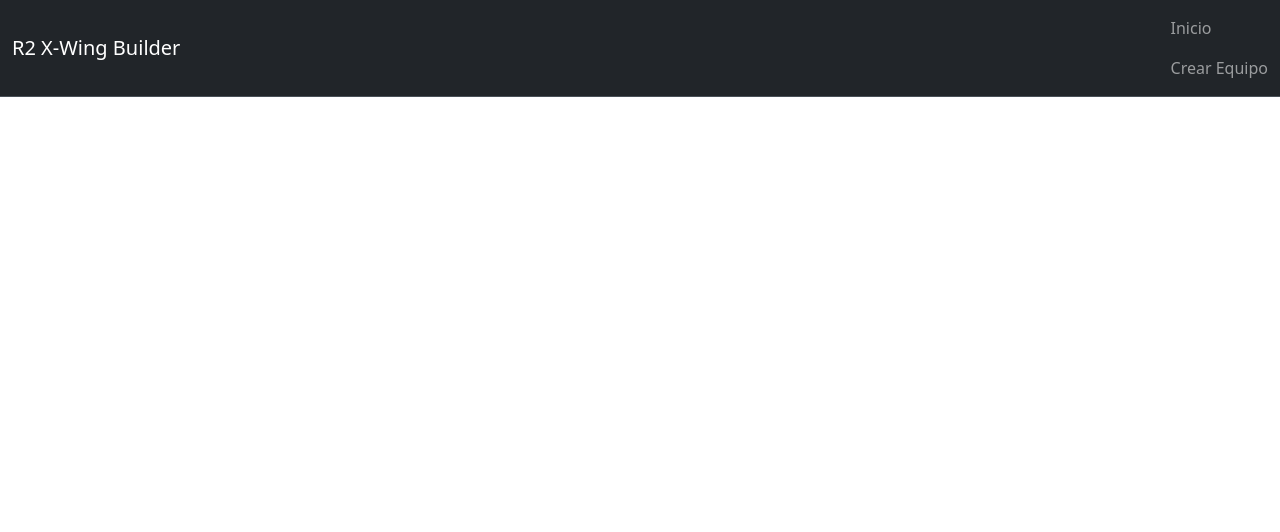
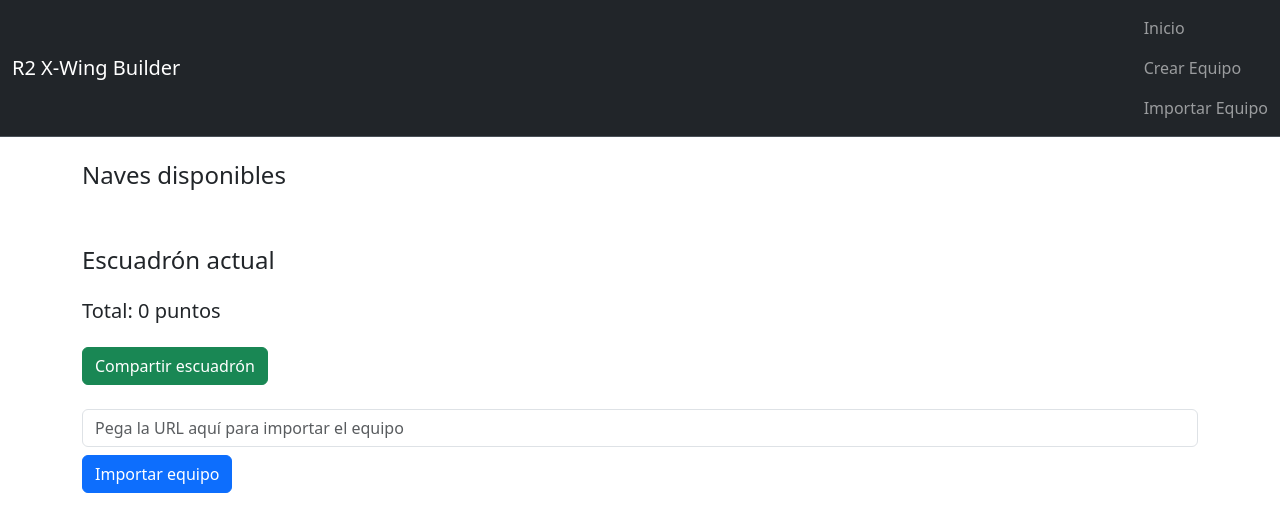
Before and after one commit to JuanBlancoEn/JuanBlancoEn.github.io, a React (Vite) app in the folder team-builder/: page /import in a window 1280 px wide. Shown: the top 532 px of the page. Built offline with nearby package versions, Linux system fonts and the light colour scheme; the HTML template or start-up script is replaced by a standard one.

Commit message:
Funcionalidad de importacion de equipos desde url y pagina de importacion de equipos

```diff
--- a/team-builder/src/App.jsx
+++ b/team-builder/src/App.jsx
@@ -5,6 +5,7 @@
 import CreateTeamPage from './pages/CreateTeamPage';
 import TeamDetailPage from './pages/TeamDetailPage';
 import Navbar from './components/Navbar';
+import ImportTeamPage from './pages/ImportTeamPage';
 
 
 function App() {
@@ -16,6 +17,7 @@
           <Route path="/" element={<HomePage />} />
           <Route path="/create" element={<CreateTeamPage />} />
           <Route path="/team/:id" element={<TeamDetailPage />} />
+          <Route path="/import" element={<ImportTeamPage />} /> {/* Ruta para importar equipo */}
         </Routes>
       </div>
     </Router>
--- a/team-builder/src/components/Navbar.jsx
+++ b/team-builder/src/components/Navbar.jsx
@@ -9,6 +9,9 @@
         <div className="navbar-nav">
           <Link to="/" className="nav-link">Inicio</Link>
           <Link to="/create" className="nav-link">Crear Equipo</Link>
+          <li className="nav-item">
+              <Link className="nav-link" to="/import">Importar Equipo</Link> {/* Enlace a la página de importar equipo */}
+            </li>
         </div>
       </div>
     </nav>
--- a/team-builder/src/components/SquadBuilder.jsx
+++ b/team-builder/src/components/SquadBuilder.jsx
@@ -1,32 +1,102 @@
 import React, { useState } from 'react';
 import ShipCard from './ShipCard';
 import SquadSummary from './SquadSummary';
+import { encodeSquad } from '../utils/encodeSquad'; // Asegúrate de importar correctamente la función encodeSquad
+import { decodeSquad } from '../utils/encodeSquad'; // Asegúrate de tener esta función para decodificar el escuadrón
 
-function SquadBuilder({ factionData }) {
+function SquadBuilder({ factionData, factionName, preloadedSquad = [] }) {
   const [squad, setSquad] = useState([]);
+  const [importedSquad, setImportedSquad] = useState(null); // Estado para almacenar el escuadrón importado
+
+  const handleImport = (encodedData) => {
+    const decoded = decodeSquad(encodedData); // Decodificar el escuadrón
+    if (decoded && decoded.ships) {
+      setImportedSquad(decoded.ships); // Establecer el escuadrón importado
+    }
+  };
 
   const addShip = (ship, pilot) => {
     const newShip = {
-      id: Date.now(), // ID único para cada nave añadida
+      id: Date.now(), // Asignar un ID único
       name: ship.name,
       pilot: pilot.name,
       points: pilot.points,
     };
-    setSquad([...squad, newShip]);
+    setSquad([...squad, newShip]); // Añadir la nueva nave al escuadrón
+  };
+
+  const handleShare = () => {
+    const encoded = encodeSquad(factionName, squad); // Codificar los datos del escuadrón
+    const url = `${window.location.origin}/create?data=${encoded}`; // Generar la URL con los datos
+    navigator.clipboard.writeText(url) // Copiar la URL al portapapeles
+      .then(() => alert("¡URL copiada al portapapeles!"))
+      .catch(() => alert("No se pudo copiar la URL"));
   };
 
   return (
     <div className="mt-4">
       <h4>Naves disponibles</h4>
       <div className="row">
-        {factionData.ships.map((ship) => (
+        {factionData?.ships.map((ship) => (
           <div className="col-md-6 mb-3" key={ship.name}>
             <ShipCard ship={ship} onAddPilot={(pilot) => addShip(ship, pilot)} />
           </div>
         ))}
       </div>
 
+      {/* Mostrar el escuadrón importado si está disponible */}
+      {importedSquad && (
+        <>
+          <h4>Escuadrón Importado</h4>
+          <div className="row">
+            {importedSquad.map((ship, index) => (
+              <div className="col-md-6 mb-3" key={index}>
+                <div className="card">
+                  <div className="card-body">
+                    <h5 className="card-title">{ship.name}</h5>
+                    <p className="card-text">Piloto: {ship.pilot}</p>
+                    <p className="card-text">Puntos: {ship.points}</p>
+                  </div>
+                </div>
+              </div>
+            ))}
+          </div>
+        </>
+      )}
+
       <SquadSummary squad={squad} />
+
+      {squad.length > 0 && (
+        <div className="mt-4">
+          <h5>Compartir escuadrón</h5>
+          <button className="btn btn-outline-primary" onClick={handleShare}>
+            Copiar URL del equipo
+          </button>
+        </div>
+      )}
+
+      {/* Botón para importar el equipo */}
+      <div className="mt-4">
+        <input
+          type="text"
+          placeholder="Pega la URL aquí para importar el equipo"
+          id="importUrl"
+          className="form-control"
+        />
+        <button
+          className="btn btn-primary mt-2"
+          onClick={() => {
+            const url = document.getElementById('importUrl').value;
+            const params = new URLSearchParams(new URL(url).search);
+            const encodedData = params.get('data');
+            if (encodedData) {
+              handleImport(encodedData); // Importar el escuadrón desde la URL
+            }
+          }}
+        >
+          Importar equipo
+        </button>
+      </div>
     </div>
   );
 }
--- a/team-builder/src/components/SquadSummary.jsx
+++ b/team-builder/src/components/SquadSummary.jsx
@@ -1,7 +1,15 @@
 import React from 'react';
+import { encodeSquad } from '../utils/encodeSquad';
 
-function SquadSummary({ squad }) {
-  const totalPoints = squad.reduce((acc, ship) => acc + ship.points, 0);
+function SquadSummary({ squad, faction }) {
+    const totalPoints = (squad || []).reduce((acc, ship) => acc + ship.points, 0);
+
+  const handleShare = () => {
+    const encoded = encodeSquad(faction, squad);
+    const url = `${window.location.origin}/create?data=${encoded}`;
+    navigator.clipboard.writeText(url);
+    alert("¡Enlace copiado al portapapeles!");
+  };
 
   return (
     <div className="mt-5">
@@ -15,6 +23,7 @@
         ))}
       </ul>
       <h5 className="mt-3">Total: {totalPoints} puntos</h5>
+      <button className="btn btn-success mt-3" onClick={handleShare}>Compartir escuadrón</button>
     </div>
   );
 }
--- a/team-builder/src/index.css
+++ b/team-builder/src/index.css
@@ -28,9 +28,6 @@
   width: 100%;
   height: 100%;
 }
-
-
-
 
 h1 {
   font-size: 3.2em;
--- a/team-builder/src/pages/CreateTeamPage.jsx
+++ b/team-builder/src/pages/CreateTeamPage.jsx
@@ -5,18 +5,29 @@
 
 function CreateTeamPage() {
   const [selectedFaction, setSelectedFaction] = useState("");
+  const [importedSquad, setImportedSquad] = useState(null); // Esto es para el escuadrón creado
+  const [showImportButton, setShowImportButton] = useState(false); // No se usa en esta página
 
   return (
-    <div className="create-team-container">
+    <div className="container mt-4">
       <h2>Crear Equipo</h2>
+
+      {/* Mostrar el selector de facción */}
       <FactionSelector
         factions={factionsData}
         selected={selectedFaction}
-        onSelect={setSelectedFaction}
+        onSelect={(f) => {
+          setSelectedFaction(f);
+          setImportedSquad(null); // Limpiar el escuadrón importado
+        }}
       />
 
+      {/* Solo mostrar el SquadBuilder cuando haya una facción seleccionada */}
       {selectedFaction && (
-        <SquadBuilder factionData={factionsData[selectedFaction]} />
+        <SquadBuilder
+          factionData={factionsData[selectedFaction]}
+          preloadedSquad={importedSquad}
+        />
       )}
     </div>
   );
--- a/team-builder/src/pages/HomePage.jsx
+++ b/team-builder/src/pages/HomePage.jsx
@@ -11,6 +11,7 @@
           <Link to="/create" className="btn btn-primary btn-lg mt-3">
             Crear un nuevo equipo
           </Link>
+          <Link to="/import" className="btn btn-secondary mt-3 ml-3">Importar un equipo</Link> {/* Enlace para importar equipo */}
         </div>
       </div>
     </div>
--- /dev/null
+++ b/team-builder/src/pages/ImportTeamPage.jsx
@@ -0,0 +1,40 @@
+import React, { useEffect, useState } from 'react';
+import { useLocation } from 'react-router-dom';
+import factionsData from '../data/factions.json';
+import SquadBuilder from '../components/SquadBuilder';
+import { decodeSquad } from '../utils/encodeSquad';
+
+function ImportTeamPage() {
+  const [importedSquad, setImportedSquad] = useState(null);
+  const [selectedFaction, setSelectedFaction] = useState("");
+  const location = useLocation();
+
+  useEffect(() => {
+    const params = new URLSearchParams(location.search);
+    const encoded = params.get("data");
+    if (encoded) {
+      const decoded = decodeSquad(encoded);
+      console.log(decoded); // Verifica los datos decodificados en la consola
+      if (decoded && factionsData[decoded.faction]) {
+        setSelectedFaction(decoded.faction);
+        setImportedSquad(decoded.ships); // Cargar el escuadrón importado
+      }
+    }
+  }, [location.search]);
+
+  return (
+    <div className="container mt-4">
+
+      {/* Solo mostrar el SquadBuilder cuando haya una facción seleccionada */}
+      { (
+        <SquadBuilder
+          factionData={factionsData[selectedFaction]}
+          preloadedSquad={importedSquad}
+        />
+      )}
+    </div>
+  );
+
+}
+
+export default ImportTeamPage;
--- /dev/null
+++ b/team-builder/src/utils/encodeSquad.js
@@ -0,0 +1,17 @@
+export const encodeSquad = (factionName, squad) => {
+    const squadData = {
+      faction: factionName,
+      ships: squad,
+    };
+    return btoa(JSON.stringify(squadData)); // Codificamos el objeto a Base64
+  };
+
+  export const decodeSquad = (encodedData) => {
+    try {
+      const decoded = atob(encodedData); // Decodificamos desde Base64
+      return JSON.parse(decoded); // Convertimos la cadena en un objeto
+    } catch (e) {
+      console.error("Error al decodificar el escuadrón:", e);
+      return null;
+    }
+  };
```
